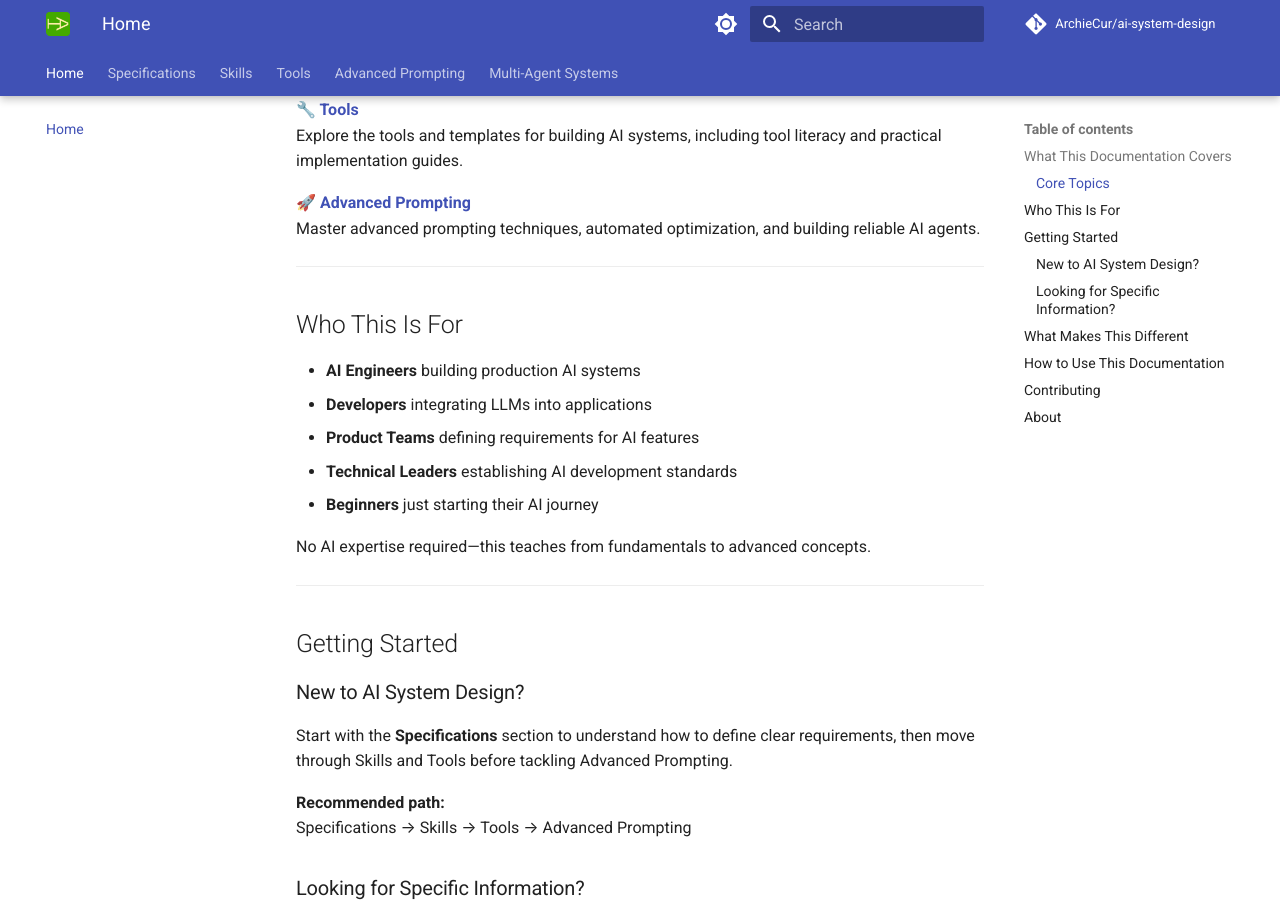
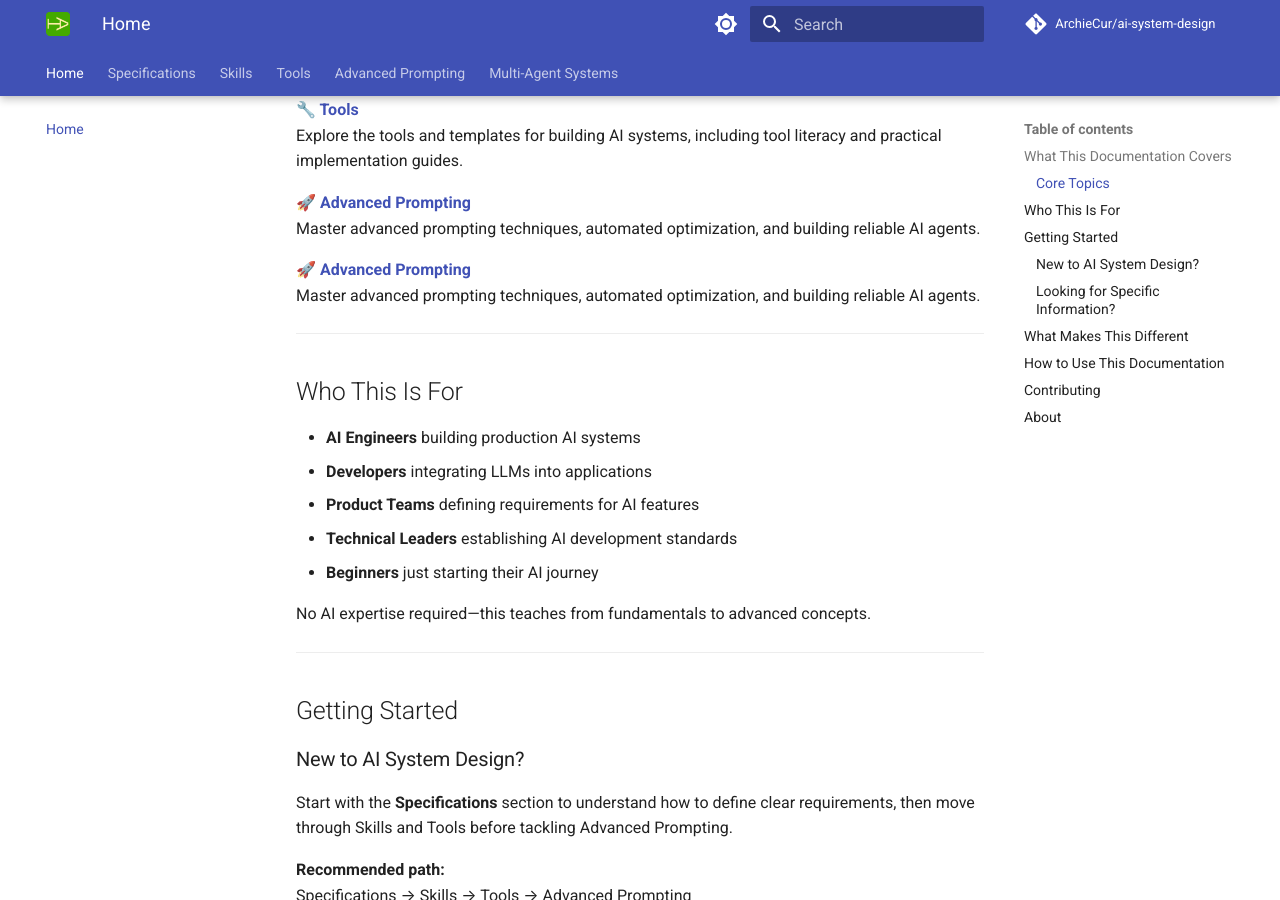
Before and after one commit to ArchieCur/ai-system-design, an MkDocs documentation site: the page built from docs/index.md, in a window 1280 px wide and 900 px high, scrolled down 639 px. Built offline with MkDocs 1.6.1 and Material for MkDocs 9.7.7, drawn with Linux system fonts in a browser that asks for light colours; comment, search, counter and statistics services are not loaded.

Commit message:
Update index.md

```diff
--- a/docs/index.md
+++ b/docs/index.md
@@ -19,7 +19,10 @@
 **🔧 [Tools](tools/tools-index.md)**
 Explore the tools and templates for building AI systems, including tool literacy and practical implementation guides.
 
-**🚀 [Advanced Prompting](advanced-prompting/andvanced_prompting-index.md)**
+**🚀 [Advanced Prompting](advanced-prompting/andvanced-prompting-index.md)**
+Master advanced prompting techniques, automated optimization, and building reliable AI agents.
+
+**🚀 [Advanced Prompting](multi-agent/multi-agent-index.md)**
 Master advanced prompting techniques, automated optimization, and building reliable AI agents.
 
 ---
```
